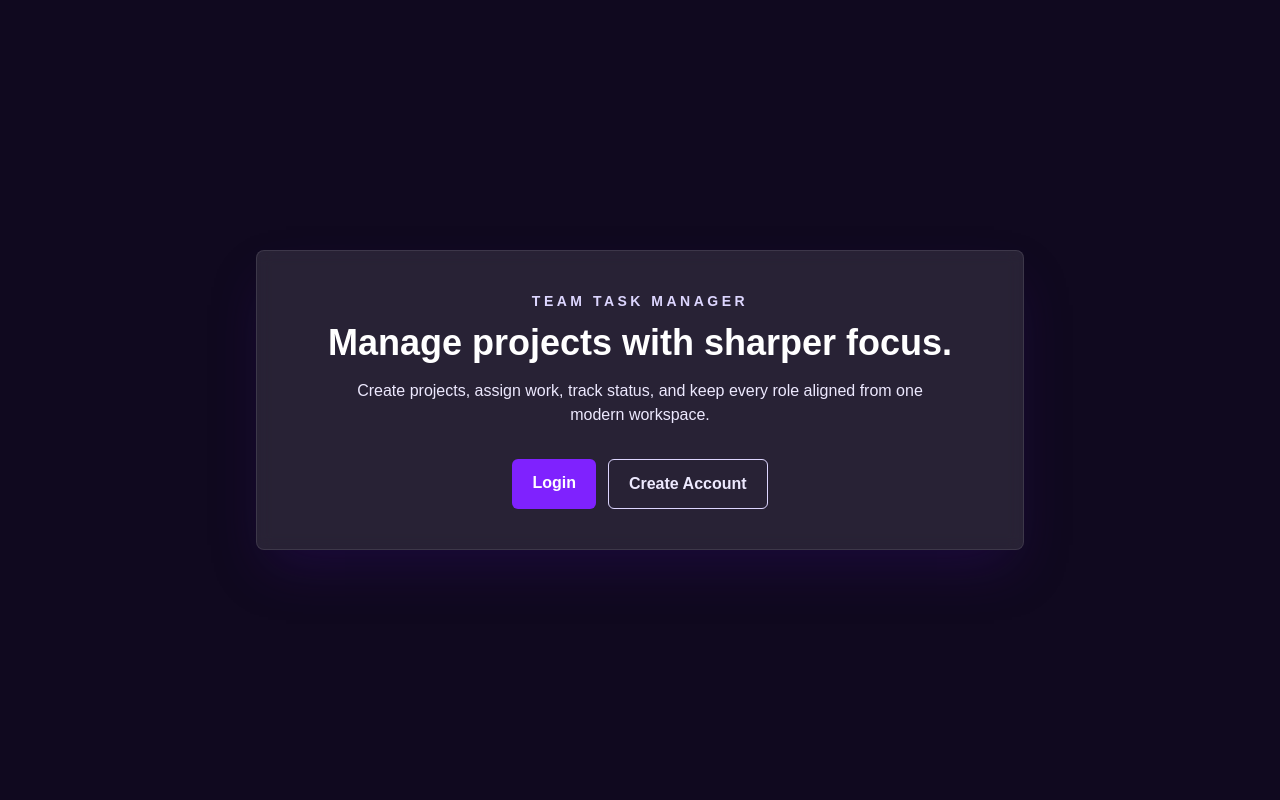
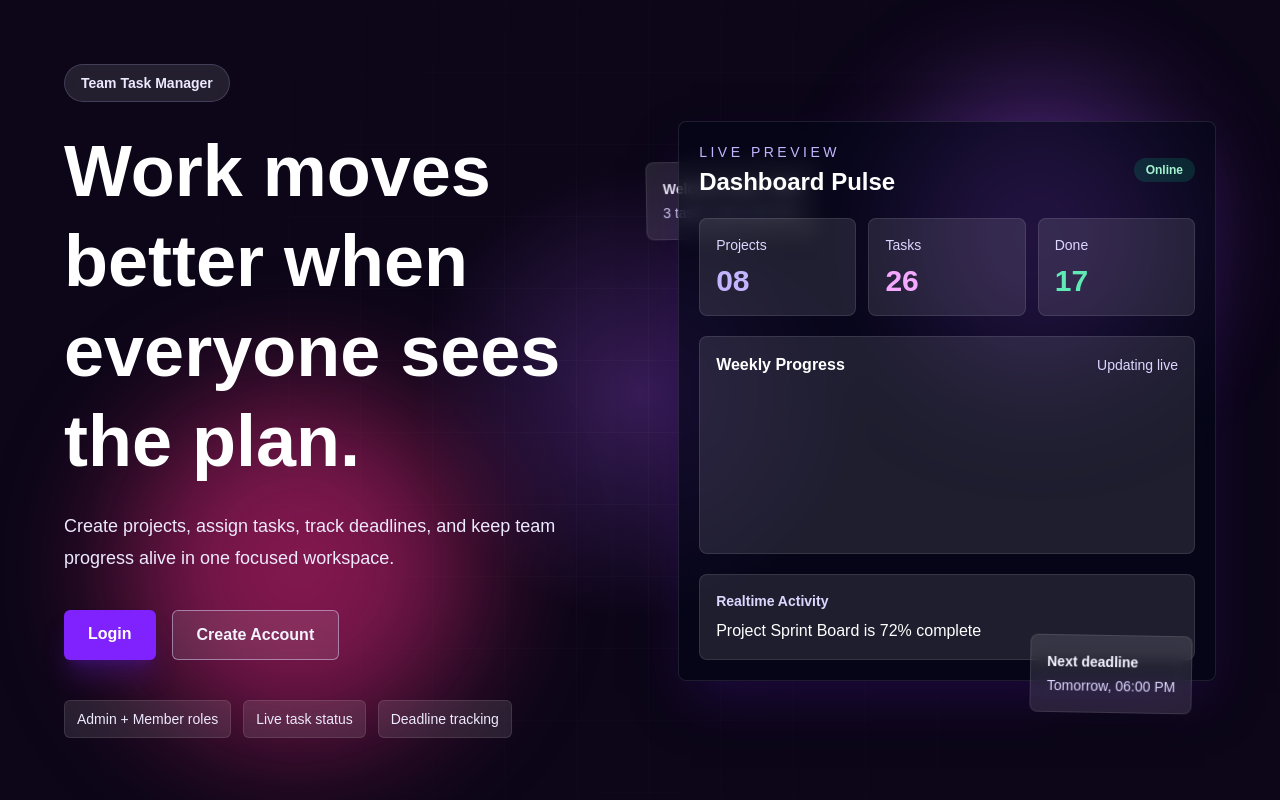
Before and after one commit to Yashgoswami41/team-task-manager, a Next.js app: page / in a window 1280 px wide. Shown: the top 800 px of the page. Built offline with nearby package versions, Linux system fonts and the light colour scheme.

Commit message:
Create interactive landing page

```diff
--- a/app/globals.css
+++ b/app/globals.css
@@ -54,3 +54,119 @@ body {
 .soft-pulse {
   animation: softPulse 5s ease-in-out infinite;
 }
+
+@keyframes floatCard {
+  0%,
+  100% {
+    transform: translateY(0) rotate(-1deg);
+  }
+  50% {
+    transform: translateY(-14px) rotate(1deg);
+  }
+}
+
+@keyframes floatCardTwo {
+  0%,
+  100% {
+    transform: translateY(0) rotate(1deg);
+  }
+  50% {
+    transform: translateY(12px) rotate(-1deg);
+  }
+}
+
+@keyframes barPulse {
+  0%,
+  100% {
+    transform: scaleY(0.72);
+    opacity: 0.75;
+  }
+  50% {
+    transform: scaleY(1);
+    opacity: 1;
+  }
+}
+
+@keyframes activityPop {
+  0% {
+    transform: translateY(8px);
+    opacity: 0;
+  }
+  20%,
+  80% {
+    transform: translateY(0);
+    opacity: 1;
+  }
+  100% {
+    transform: translateY(-8px);
+    opacity: 0;
+  }
+}
+
+@keyframes scrollReveal {
+  from {
+    opacity: 0;
+    transform: translateY(34px) scale(0.96);
+  }
+  to {
+    opacity: 1;
+    transform: translateY(0) scale(1);
+  }
+}
+
+.hero-grid {
+  background-image:
+    linear-gradient(rgba(255, 255, 255, 0.08) 1px, transparent 1px),
+    linear-gradient(90deg, rgba(255, 255, 255, 0.08) 1px, transparent 1px);
+  background-size: 72px 72px;
+  mask-image: radial-gradient(circle at center, black, transparent 72%);
+}
+
+.hero-orb {
+  pointer-events: none;
+  position: absolute;
+  border-radius: 9999px;
+  filter: blur(64px);
+  opacity: 0.32;
+}
+
+.hero-orb-one {
+  top: 12%;
+  right: 8%;
+  width: 280px;
+  height: 280px;
+  background: #a855f7;
+  animation: softPulse 6s ease-in-out infinite;
+}
+
+.hero-orb-two {
+  bottom: 8%;
+  left: 10%;
+  width: 340px;
+  height: 340px;
+  background: #db2777;
+  animation: softPulse 7s ease-in-out infinite reverse;
+}
+
+.float-card {
+  animation: floatCard 5s ease-in-out infinite;
+}
+
+.float-card-two {
+  animation: floatCardTwo 5.5s ease-in-out infinite;
+}
+
+.dashboard-bar {
+  transform-origin: bottom;
+  animation: barPulse 2.4s ease-in-out infinite;
+}
+
+.activity-pop {
+  animation: activityPop 2.2s ease-in-out infinite;
+}
+
+.scroll-card {
+  animation: scrollReveal linear both;
+  animation-timeline: view();
+  animation-range: entry 0% cover 35%;
+}
--- a/app/page.tsx
+++ b/app/page.tsx
@@ -1,22 +1,165 @@
+"use client";
+
+import { useEffect, useState } from "react";
+
+const activity = [
+  "Riya moved Dashboard API to Done",
+  "Admin assigned Review UI to Member",
+  "Project Sprint Board is 72% complete",
+];
+
 export default function Home() {
+  const [mouse, setMouse] = useState({ x: 50, y: 40 });
+  const [activeActivity, setActiveActivity] = useState(0);
+
+  useEffect(() => {
+    const interval = window.setInterval(() => {
+      setActiveActivity((current) => (current + 1) % activity.length);
+    }, 2200);
+
+    return () => window.clearInterval(interval);
+  }, []);
+
   return (
-    <main className="flex min-h-screen items-center justify-center bg-[#10091f] p-6 text-white">
-      <section className="w-full max-w-3xl rounded-lg border border-white/10 bg-white/10 p-10 text-center shadow-2xl shadow-violet-950/40 backdrop-blur">
-        <p className="mb-3 text-sm font-semibold uppercase tracking-[0.25em] text-violet-200">
+    <main
+      className="min-h-screen overflow-hidden bg-[#0c0618] text-white"
+      onMouseMove={(event) => {
+        setMouse({
+          x: (event.clientX / window.innerWidth) * 100,
+          y: (event.clientY / window.innerHeight) * 100,
+        });
+      }}
+      style={{
+        background: `radial-gradient(circle at ${mouse.x}% ${mouse.y}%, rgba(168,85,247,0.28), transparent 26%), #0c0618`,
+      }}
+    >
+      <section className="relative flex min-h-screen items-center px-5 py-16">
+        <div className="hero-grid pointer-events-none absolute inset-0 opacity-35" />
+        <div className="hero-orb hero-orb-one" />
+        <div className="hero-orb hero-orb-two" />
+
+        <div className="relative mx-auto grid w-full max-w-6xl items-center gap-12 lg:grid-cols-[1fr_0.95fr]">
+          <div>
+            <div className="mb-6 inline-flex rounded-full border border-violet-300/20 bg-white/10 px-4 py-2 text-sm font-semibold text-violet-100 backdrop-blur">
               Team Task Manager
+            </div>
+
+            <h1 className="max-w-3xl text-5xl font-bold leading-tight text-white md:text-7xl">
+              Work moves better when everyone sees the plan.
+            </h1>
+
+            <p className="mt-6 max-w-2xl text-lg leading-8 text-violet-100">
+              Create projects, assign tasks, track deadlines, and keep team progress alive in one focused workspace.
             </p>
-        <h1 className="mb-4 text-4xl font-bold">Manage projects with sharper focus.</h1>
-        <p className="mx-auto mb-8 max-w-xl text-violet-100">
-          Create projects, assign work, track status, and keep every role aligned from one modern workspace.
-        </p>
-        <div className="flex flex-wrap justify-center gap-3">
-          <a className="rounded-md bg-violet-600 px-5 py-3 font-semibold transition hover:-translate-y-0.5 hover:bg-violet-700" href="/login">
+
+            <div className="mt-9 flex flex-wrap gap-4">
+              <a
+                className="rounded-md bg-violet-600 px-6 py-3 font-semibold text-white shadow-xl shadow-violet-900/40 transition hover:-translate-y-1 hover:bg-fuchsia-600"
+                href="/login"
+              >
                 Login
               </a>
-          <a className="rounded-md border border-violet-200 px-5 py-3 font-semibold text-violet-100 transition hover:bg-white/10" href="/signup">
+              <a
+                className="rounded-md border border-violet-200/50 bg-white/10 px-6 py-3 font-semibold text-violet-50 backdrop-blur transition hover:-translate-y-1 hover:bg-white/20"
+                href="/signup"
+              >
                 Create Account
               </a>
             </div>
+
+            <div className="mt-10 flex flex-wrap gap-3 text-sm text-violet-100">
+              <span className="rounded-md border border-white/10 bg-white/10 px-3 py-2">
+                Admin + Member roles
+              </span>
+              <span className="rounded-md border border-white/10 bg-white/10 px-3 py-2">
+                Live task status
+              </span>
+              <span className="rounded-md border border-white/10 bg-white/10 px-3 py-2">
+                Deadline tracking
+              </span>
+            </div>
+          </div>
+
+          <div className="relative">
+            <div className="float-card absolute -left-8 top-10 hidden rounded-lg border border-white/10 bg-white/10 p-4 text-sm text-violet-50 shadow-2xl backdrop-blur md:block">
+              <p className="font-semibold">Welcome back, Yash</p>
+              <p className="mt-1 text-violet-200">3 tasks need attention</p>
+            </div>
+
+            <div className="rounded-lg border border-white/10 bg-slate-950/60 p-5 shadow-2xl shadow-violet-950/50 backdrop-blur">
+              <div className="mb-5 flex items-center justify-between">
+                <div>
+                  <p className="text-sm uppercase tracking-[0.25em] text-violet-300">
+                    Live Preview
+                  </p>
+                  <h2 className="mt-1 text-2xl font-bold">Dashboard Pulse</h2>
+                </div>
+                <span className="rounded-full bg-emerald-400/15 px-3 py-1 text-xs font-bold text-emerald-200">
+                  Online
+                </span>
+              </div>
+
+              <div className="grid gap-3 sm:grid-cols-3">
+                {[
+                  ["Projects", "08", "text-violet-300"],
+                  ["Tasks", "26", "text-fuchsia-300"],
+                  ["Done", "17", "text-emerald-300"],
+                ].map((item) => (
+                  <div key={item[0]} className="rounded-lg border border-white/10 bg-white/10 p-4">
+                    <p className="text-sm text-violet-200">{item[0]}</p>
+                    <p className={`mt-2 text-3xl font-bold ${item[2]}`}>{item[1]}</p>
+                  </div>
+                ))}
+              </div>
+
+              <div className="mt-5 rounded-lg border border-white/10 bg-white/10 p-4">
+                <div className="mb-4 flex items-center justify-between">
+                  <p className="font-semibold">Weekly Progress</p>
+                  <p className="text-sm text-violet-200">Updating live</p>
+                </div>
+                <div className="flex h-36 items-end gap-3">
+                  {[42, 74, 58, 88, 66, 92, 78].map((height, index) => (
+                    <div key={height} className="flex flex-1 items-end">
+                      <div
+                        className="dashboard-bar w-full rounded-t-md bg-gradient-to-t from-violet-700 to-fuchsia-300"
+                        style={{
+                          height: `${height}%`,
+                          animationDelay: `${index * 0.18}s`,
+                        }}
+                      />
+                    </div>
+                  ))}
+                </div>
+              </div>
+
+              <div className="mt-5 overflow-hidden rounded-lg border border-white/10 bg-white/10 p-4">
+                <p className="mb-2 text-sm font-semibold text-violet-200">Realtime Activity</p>
+                <p className="activity-pop text-white">{activity[activeActivity]}</p>
+              </div>
+            </div>
+
+            <div className="float-card-two absolute -bottom-8 right-6 rounded-lg border border-white/10 bg-white/10 p-4 text-sm text-violet-50 shadow-2xl backdrop-blur">
+              <p className="font-semibold">Next deadline</p>
+              <p className="mt-1 text-violet-200">Tomorrow, 06:00 PM</p>
+            </div>
+          </div>
+        </div>
+      </section>
+
+      <section className="relative mx-auto grid max-w-6xl gap-4 px-5 pb-16 md:grid-cols-3">
+        {[
+          ["Create", "Turn projects into clear workspaces."],
+          ["Assign", "Give every task an owner and deadline."],
+          ["Track", "Watch status move from todo to done."],
+        ].map((card) => (
+          <div
+            key={card[0]}
+            className="scroll-card rounded-lg border border-white/10 bg-white/10 p-6 shadow-xl shadow-violet-950/20 backdrop-blur transition hover:-translate-y-2 hover:bg-white/15"
+          >
+            <h3 className="text-2xl font-bold">{card[0]}</h3>
+            <p className="mt-3 text-violet-100">{card[1]}</p>
+          </div>
+        ))}
       </section>
     </main>
   );
```
Lines whose indentation alone changed are shown as unchanged.
